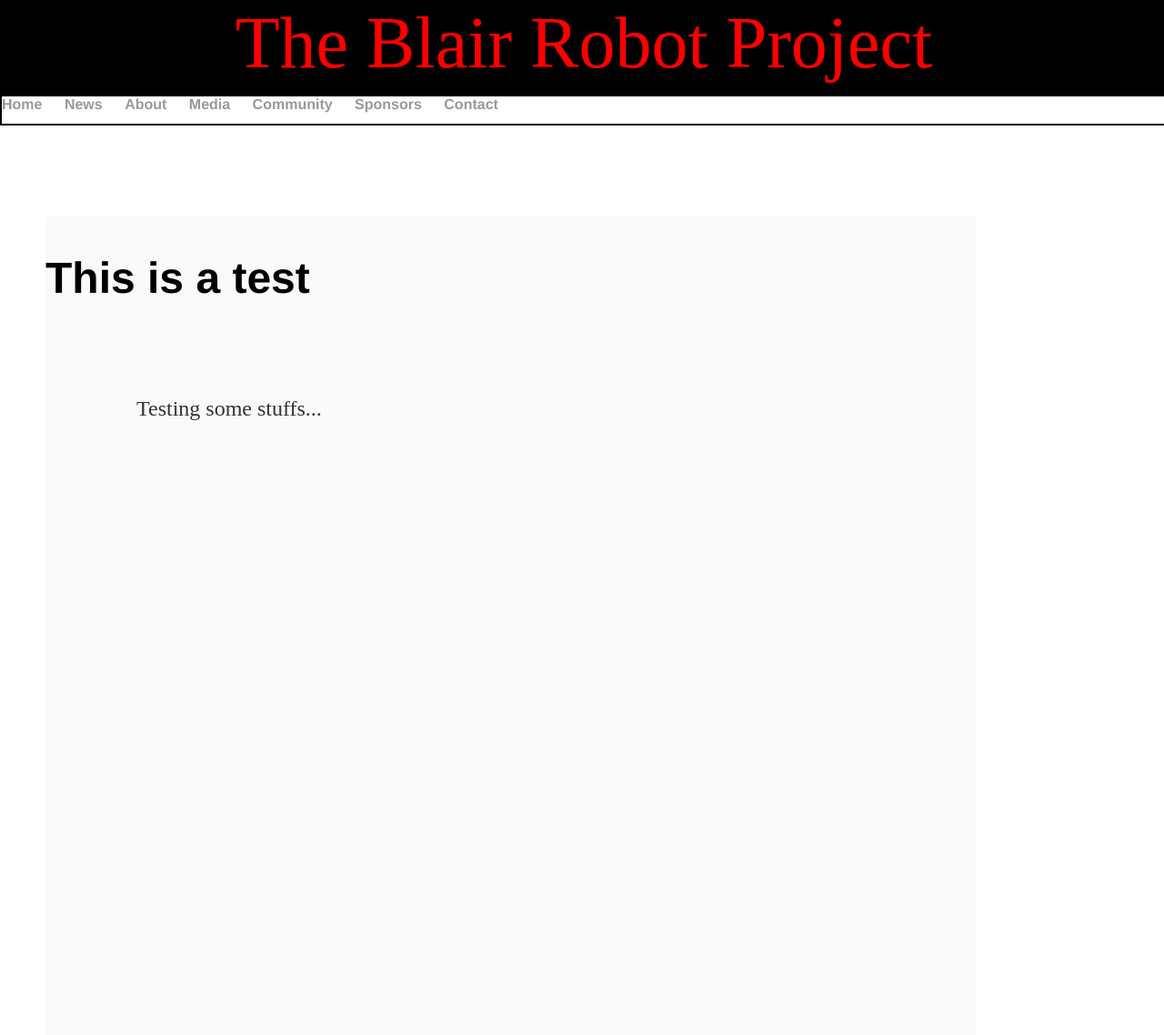
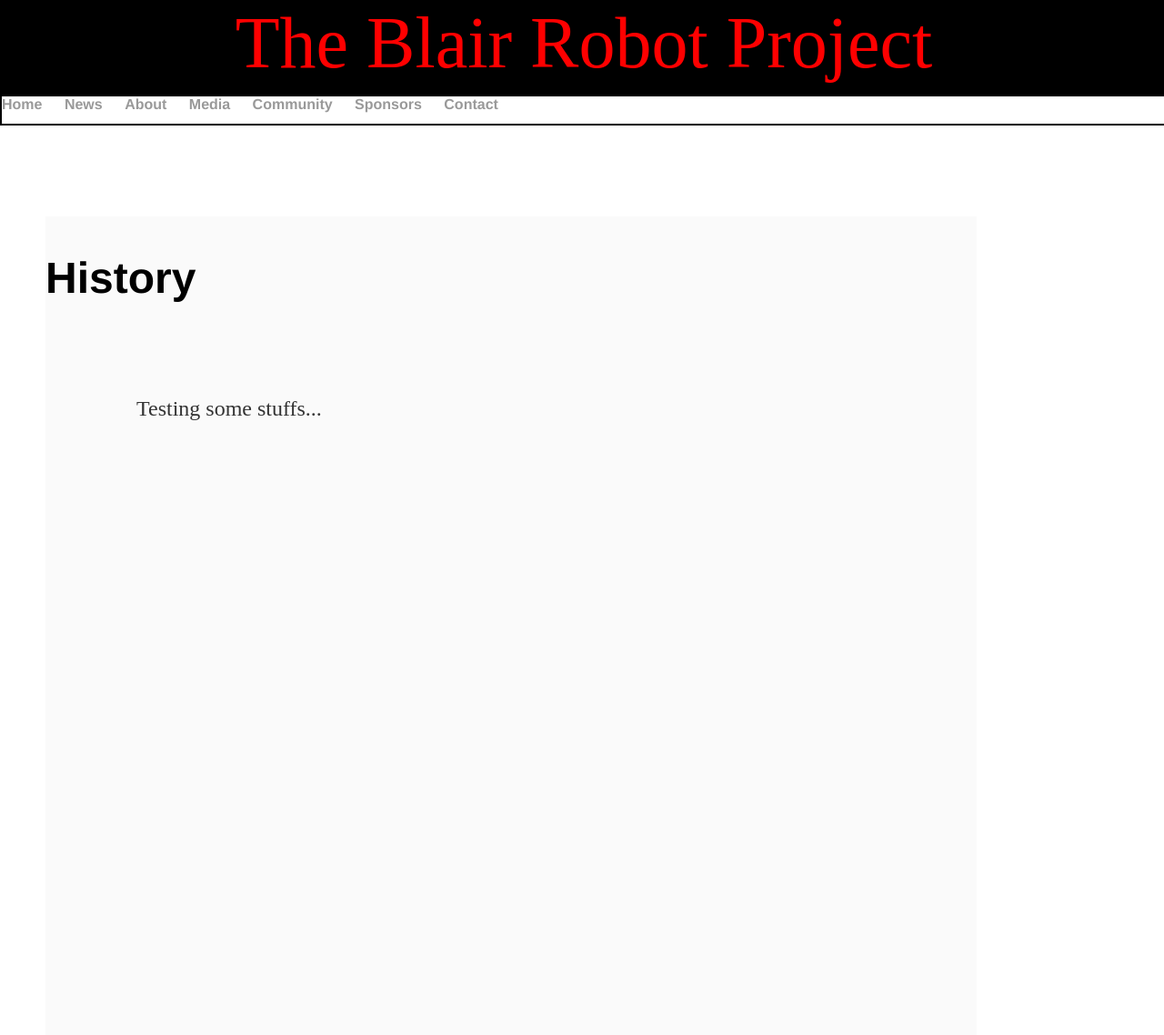
Before and after one commit to mouseythemouse/blair-robot-project.github.io, a Jekyll site: the page built from History/index.html, in a window 1280 px wide. Shown: the whole page at 91% size. Built offline with Jekyll 4.4.1, drawn with Linux system fonts in a browser that asks for light colours.

Commit message:
Update index.html

```diff
--- a/History/index.html
+++ b/History/index.html
@@ -3,6 +3,6 @@ layout: default
 title: History
 ---
 <div class="history">
-	<h2>This is a test</h2>
+	<h2>History</h2>
 	<p>Testing some stuffs...</p>
 </div>
```
